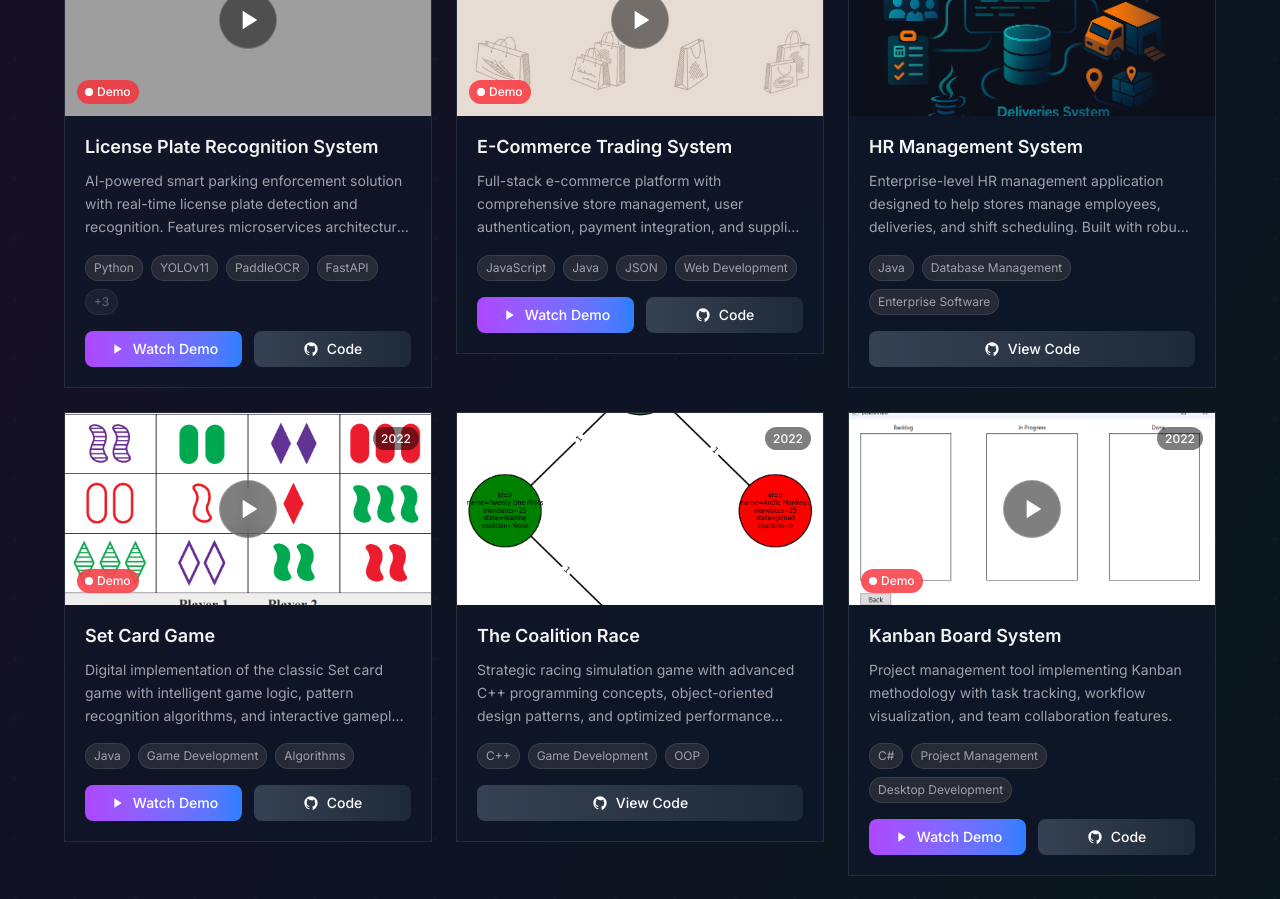
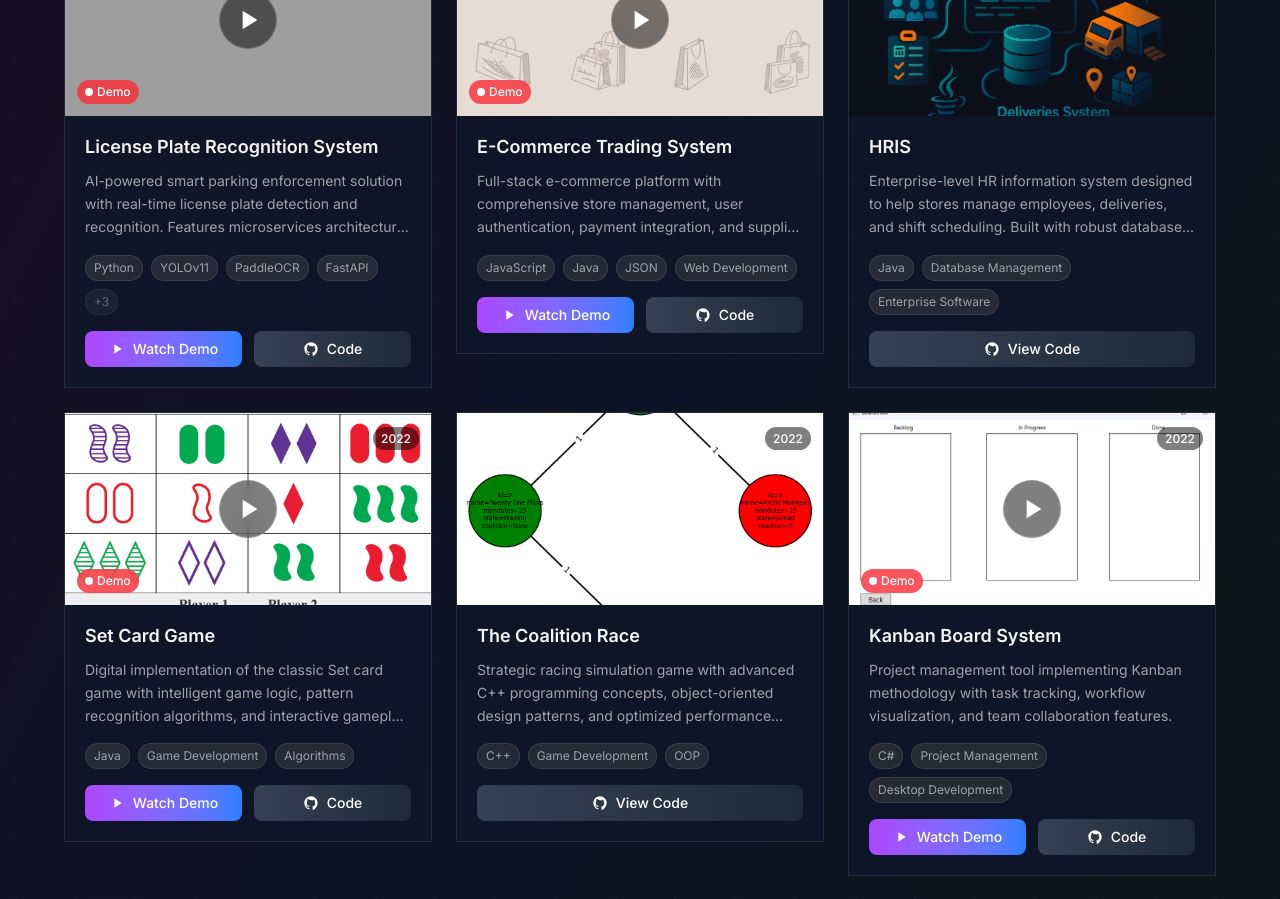
Before and after one commit to tnaydnov/Portfolio, a Next.js app: page /projects in a window 1280 px wide. Shown: the part 980-1879 px from the top of the page. Built offline with nearby package versions, Linux system fonts and the light colour scheme; grey boxes are pictures that could not be loaded.

Commit message:
about page update

```diff
--- a/src/app/about/page.tsx
+++ b/src/app/about/page.tsx
@@ -325,9 +325,6 @@ export default function AboutPage() {
                 <div className="flex flex-col sm:flex-row sm:items-center sm:justify-between gap-2">
                   <div className="flex items-center gap-3">
                     <h3 className="font-semibold text-[var(--text-primary)]">B.Sc. Software Engineering</h3>
-                    <span className="text-xs bg-gradient-to-r from-[var(--accent-primary)] to-blue-500 text-white px-2 py-1 rounded-full font-medium">
-                      Grade: 82
-                    </span>
                   </div>
                   <span className="text-xs text-[var(--text-muted)] bg-[var(--surface-hover)] px-2 py-1 rounded-full w-fit">
                     2021 - 2025
--- a/src/data/projects.ts
+++ b/src/data/projects.ts
@@ -35,8 +35,8 @@ export const projects: Project[] = [
   },
   {
     id: 'hr-organization',
-    title: 'HR Management System',
-    description: 'Enterprise-level HR management application designed to help stores manage employees, deliveries, and shift scheduling. Built with robust database integration and comprehensive business logic.',
+    title: 'HRIS',
+    description: 'Enterprise-level HR information system designed to help stores manage employees, deliveries, and shift scheduling. Built with robust database integration and comprehensive business logic.',
     tech: ['Java', 'Database Management', 'Enterprise Software'],
     repo: 'https://github.com/tnaydnov/HR_Organization',
     year: '2023',
```
